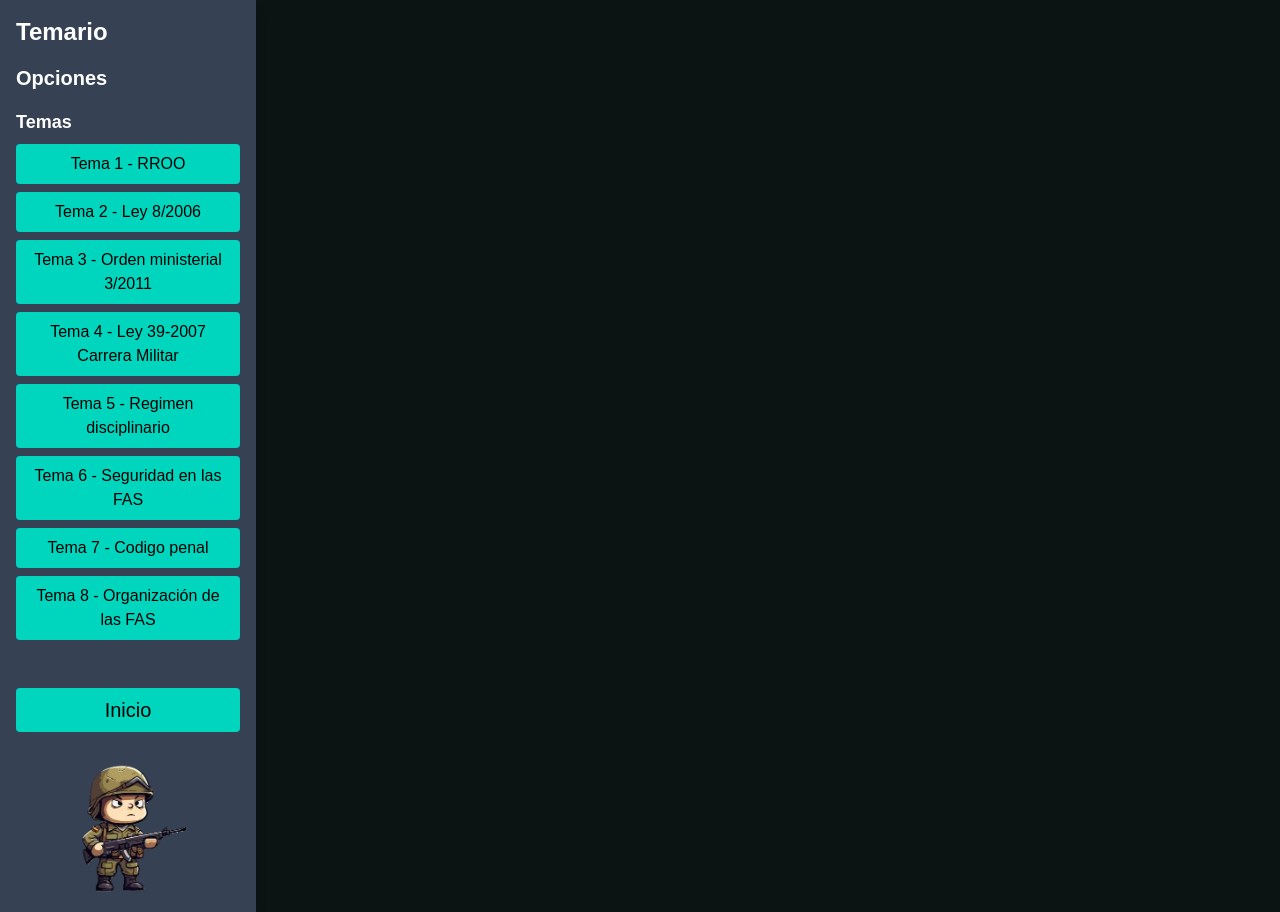
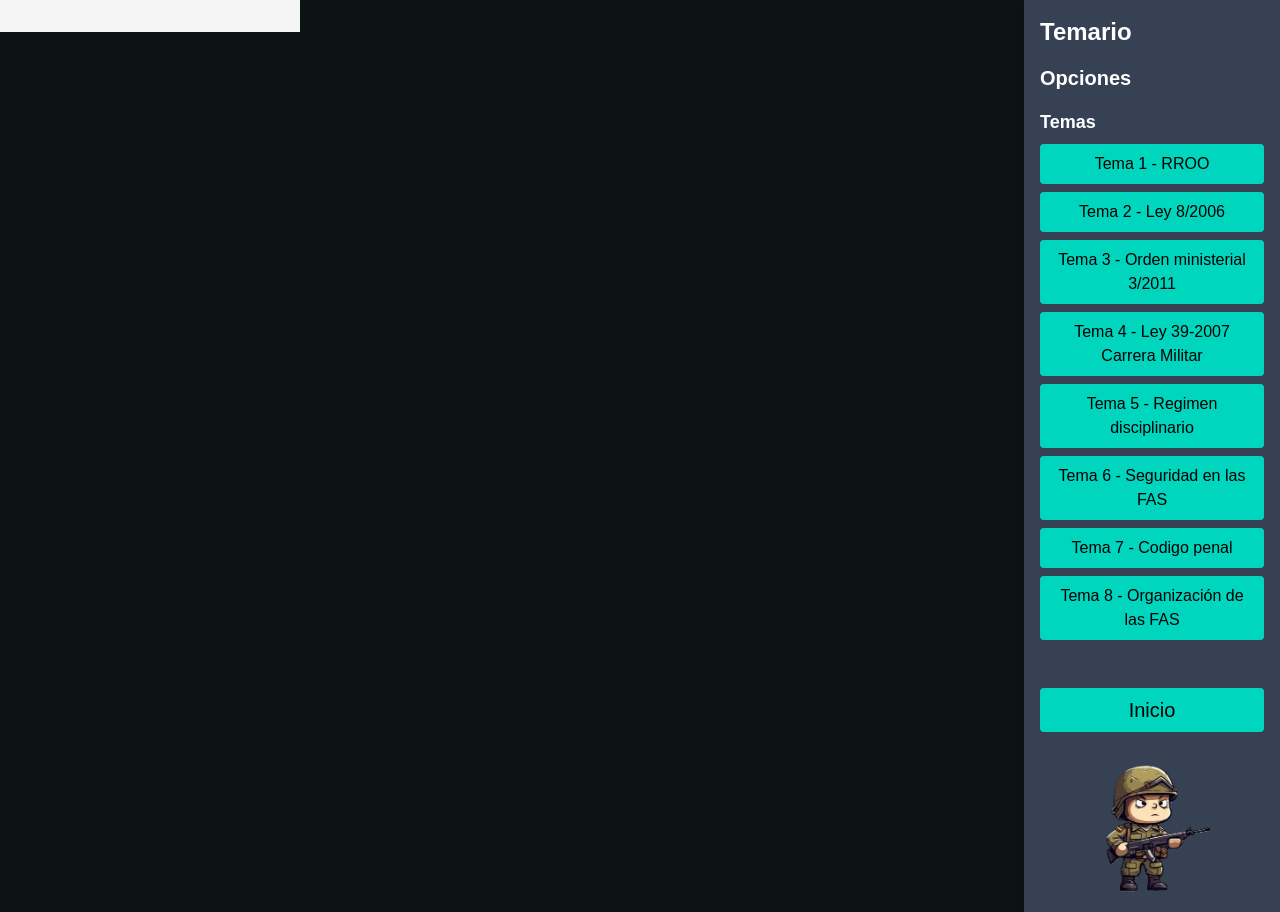
Before and after one commit to misama484/sercabo, a Next.js app: page /temario in a window 1280 px wide. Built offline with nearby package versions, Linux system fonts and the light colour scheme.

Commit message:
implementando sidebar, notas en libreta

```diff
--- a/package.json
+++ b/package.json
@@ -9,12 +9,16 @@
     "lint": "next lint"
   },
   "dependencies": {
+    "@tabler/icons-react": "^3.33.0",
     "axios": "^1.9.0",
+    "clsx": "^2.1.1",
     "js-cookie": "^3.0.5",
+    "motion": "^12.13.0",
     "next": "15.3.2",
     "react": "^19.0.0",
     "react-dom": "^19.0.0",
-    "react-icons": "^5.5.0"
+    "react-icons": "^5.5.0",
+    "tailwind-merge": "^3.3.0"
   },
   "devDependencies": {
     "@tailwindcss/postcss": "^4",
--- a/src/app/layout.tsx
+++ b/src/app/layout.tsx
@@ -1,6 +1,14 @@
 import type { Metadata } from "next";
 import { Geist, Geist_Mono } from "next/font/google";
 import "./globals.css";
+import {
+  Sidebar,
+  SidebarBody,
+  SidebarLink,
+} from "@/components/ui/sidebar";
+import { IconBook, IconUser, IconListCheck, IconClipboardList } from "@tabler/icons-react";
+import { SidebarProfile } from "@/components/ui/sidebarProfile";
+import logo from "@/public/img/sercabologo.png";
 
 const geistSans = Geist({
   variable: "--font-geist-sans",
@@ -17,6 +25,29 @@
   description: "Webapp oposicion cabo ejército español",
 };
 
+const sidebarLinks = [
+  {
+    label: "Test",
+    href: "/test",
+    icon: <IconListCheck />,
+  },
+  {
+    label: "Temario",
+    href: "/temario",
+    icon: <IconBook />,
+  },
+  {
+    label: "Exámenes",
+    href: "/examenes",
+    icon: <IconClipboardList />,
+  },
+  {
+    label: "Perfil",
+    href: "/perfil",
+    icon: <IconUser />,
+  },
+];
+
 export default function RootLayout({
   children,
 }: Readonly<{
@@ -25,9 +56,23 @@
   return (
     <html lang="es">
       <body
-        className={`${geistSans.variable} ${geistMono.variable} antialiased`}
+        className={`${geistSans.variable} ${geistMono.variable} antialiased bg-background text-white`}
       >
-        {children}
+        <div className="flex min-h-screen">
+          {/* Sidebar lateral izquierdo */}
+          <Sidebar>
+            <SidebarBody
+              profile={
+                <SidebarProfile avatar="usuarioimagen" name="Usuario"/>}
+              >
+                {sidebarLinks.map((link) => (
+                  <SidebarLink key={link.href} link={link} />
+                ))}
+            </SidebarBody>
+          </Sidebar>
+          {/* Contenido principal */}
+          <main className="flex-1">{children}</main>
+        </div>
       </body>
     </html>
   );
--- a/src/app/temario/page.tsx
+++ b/src/app/temario/page.tsx
@@ -88,7 +88,7 @@
   };
 
   return (
-    <div className="flex min-h-screen bg-background text-white">
+    <div className="flex min-h-screen bg-background text-white flex-row-reverse">
       {/* Menú lateral izquierdo */}
       <div className="w-64 bg-gray-700 shadow-lg p-4 flex flex-col justify-between min-h-screen">
         <div>
--- /dev/null
+++ b/src/components/ui/sidebar.tsx
@@ -0,0 +1,190 @@
+"use client";
+import { cn } from "@/lib/utils";
+import React, { useState, createContext, useContext } from "react";
+import { AnimatePresence, motion } from "motion/react";
+import { IconMenu2, IconX } from "@tabler/icons-react";
+
+interface Links {
+  label: string;
+  href: string;
+  icon: React.JSX.Element | React.ReactNode;
+}
+
+interface SidebarContextProps {
+  open: boolean;
+  setOpen: React.Dispatch<React.SetStateAction<boolean>>;
+  animate: boolean;
+}
+
+const SidebarContext = createContext<SidebarContextProps | undefined>(
+  undefined
+);
+
+export const useSidebar = () => {
+  const context = useContext(SidebarContext);
+  if (!context) {
+    throw new Error("useSidebar must be used within a SidebarProvider");
+  }
+  return context;
+};
+
+export const SidebarProvider = ({
+  children,
+  open: openProp,
+  setOpen: setOpenProp,
+  animate = true,
+}: {
+  children: React.ReactNode;
+  open?: boolean;
+  setOpen?: React.Dispatch<React.SetStateAction<boolean>>;
+  animate?: boolean;
+}) => {
+  const [openState, setOpenState] = useState(false);
+
+  const open = openProp !== undefined ? openProp : openState;
+  const setOpen = setOpenProp !== undefined ? setOpenProp : setOpenState;
+
+  return (
+    <SidebarContext.Provider value={{ open, setOpen, animate: animate }}>
+      {children}
+    </SidebarContext.Provider>
+  );
+};
+
+export const Sidebar = ({
+  children,
+  open,
+  setOpen,
+  animate,
+}: {
+  children: React.ReactNode;
+  open?: boolean;
+  setOpen?: React.Dispatch<React.SetStateAction<boolean>>;
+  animate?: boolean;
+}) => {
+  return (
+    <SidebarProvider open={open} setOpen={setOpen} animate={animate}>
+      {children}
+    </SidebarProvider>
+  );
+};
+
+export const SidebarBody = (profile, props: React.ComponentProps<typeof motion.div>) => {
+  return (
+    <>
+      <DesktopSidebar {...props} />
+      <MobileSidebar {...(props as React.ComponentProps<"div">)} />
+    </>
+  );
+};
+
+export const DesktopSidebar = ({
+  className,
+  children,
+  //añadimos prop para el perfil
+  profile,
+  ...props
+}: React.ComponentProps<typeof motion.div>) => {
+  const { open, setOpen, animate } = useSidebar();
+  return (
+    <>
+      <motion.div
+        className={cn(
+          "h-full px-4 py-4 hidden  md:flex md:flex-col bg-neutral-100 dark:bg-neutral-800 w-[300px] shrink-0",
+          className
+        )}
+        animate={{
+          width: animate ? (open ? "300px" : "60px") : "300px",
+        }}
+        onMouseEnter={() => setOpen(true)}
+        onMouseLeave={() => setOpen(false)}
+        {...props}
+      >
+        {children}
+      </motion.div>
+    </>
+  );
+};
+
+export const MobileSidebar = ({
+  className,
+  children,
+  ...props
+}: React.ComponentProps<"div">) => {
+  const { open, setOpen } = useSidebar();
+  return (
+    <>
+      <div
+        className={cn(
+          "h-10 px-4 py-4 flex flex-row md:hidden  items-center justify-between bg-neutral-100 dark:bg-neutral-800 w-full"
+        )}
+        {...props}
+      >
+        <div className="flex justify-end z-20 w-full">
+          <IconMenu2
+            className="text-neutral-800 dark:text-neutral-200"
+            onClick={() => setOpen(!open)}
+          />
+        </div>
+        <AnimatePresence>
+          {open && (
+            <motion.div
+              initial={{ x: "-100%", opacity: 0 }}
+              animate={{ x: 0, opacity: 1 }}
+              exit={{ x: "-100%", opacity: 0 }}
+              transition={{
+                duration: 0.3,
+                ease: "easeInOut",
+              }}
+              className={cn(
+                "fixed h-full w-full inset-0 bg-white dark:bg-neutral-900 p-10 z-[100] flex flex-col justify-between",
+                className
+              )}
+            >
+              <div
+                className="absolute right-10 top-10 z-50 text-neutral-800 dark:text-neutral-200"
+                onClick={() => setOpen(!open)}
+              >
+                <IconX />
+              </div>
+              {children}
+            </motion.div>
+          )}
+        </AnimatePresence>
+      </div>
+    </>
+  );
+};
+
+export const SidebarLink = ({
+  link,
+  className,
+  ...props
+}: {
+  link: Links;
+  className?: string;
+}) => {
+  const { open, animate } = useSidebar();
+  return (
+    <a
+      href={link.href}
+      className={cn(
+        "flex items-center justify-start gap-2  group/sidebar py-2",
+        className
+      )}
+      {...props}
+    >
+      {link.icon}
+
+      <motion.span
+        animate={{
+          display: animate ? (open ? "inline-block" : "none") : "inline-block",
+          opacity: animate ? (open ? 1 : 0) : 1,
+        }}
+        className="text-neutral-700 dark:text-neutral-200 text-sm group-hover/sidebar:translate-x-1 transition duration-150 whitespace-pre inline-block !p-0 !m-0"
+      >
+        {link.label}
+      </motion.span>
+    </a>
+  );
+};
--- /dev/null
+++ b/src/components/ui/sidebarProfile.tsx
@@ -0,0 +1,17 @@
+// Ejemplo de componente de perfil:
+export const SidebarProfile = ({
+  avatar,
+  name,
+}: {
+  avatar: string;
+  name: string;
+}) => (
+  <div className="flex items-center gap-3 p-2 rounded bg-green-800">
+    <img
+      src={avatar}
+      alt="avatar"
+      className="w-10 h-10 rounded-full border-2 border-white"
+    />
+    <span className="text-white font-semibold">{name}</span>
+  </div>
+);
--- /dev/null
+++ b/src/lib/utils.tsx
@@ -0,0 +1,6 @@
+import { ClassValue, clsx } from 'clsx';
+import { twMerge } from 'tailwind-merge';
+
+export function cn(...inputs: ClassValue[]) {
+  return twMerge(clsx(inputs));
+}
```
Also changed, not shown: 1 other file (tests, documents, lock files or other folders).
